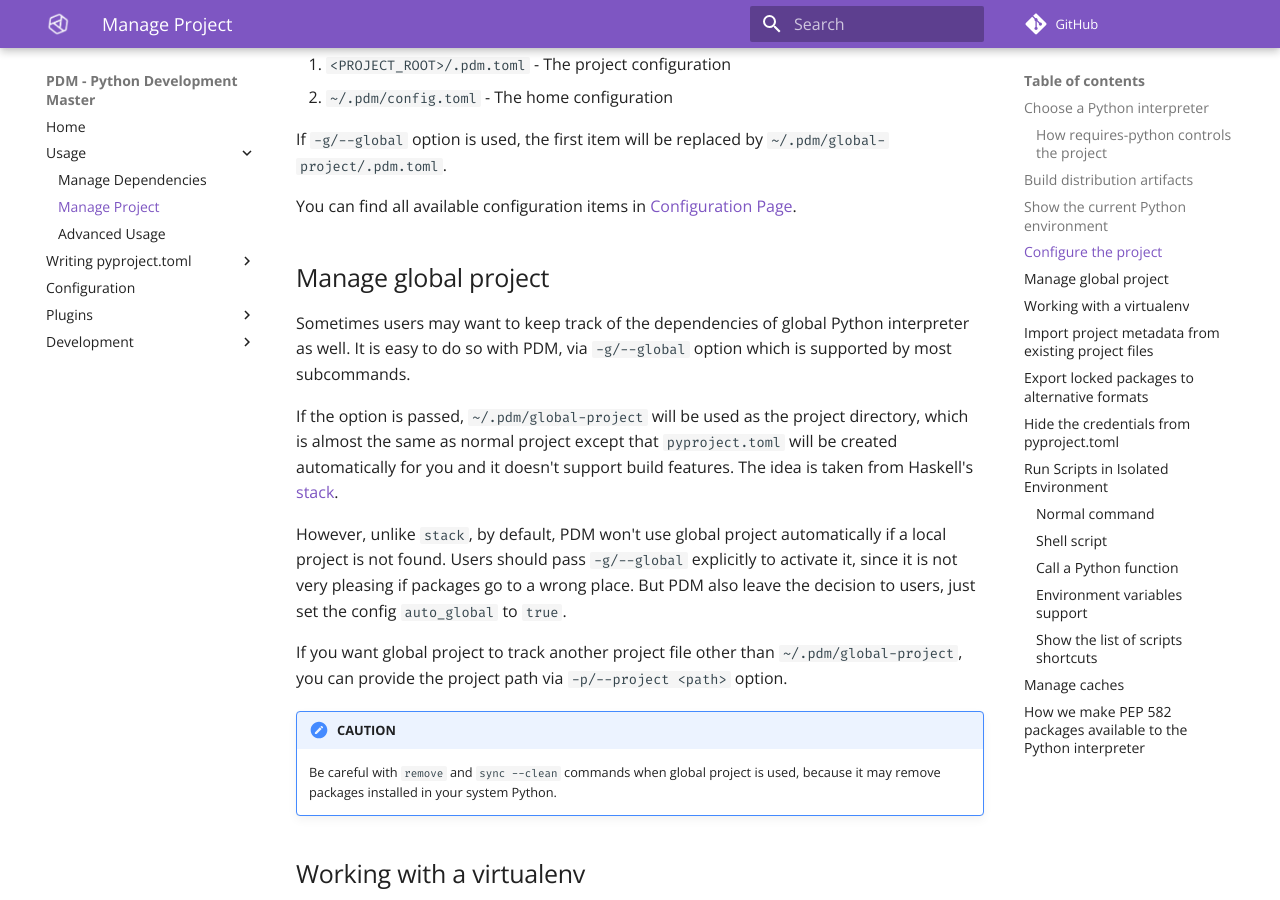
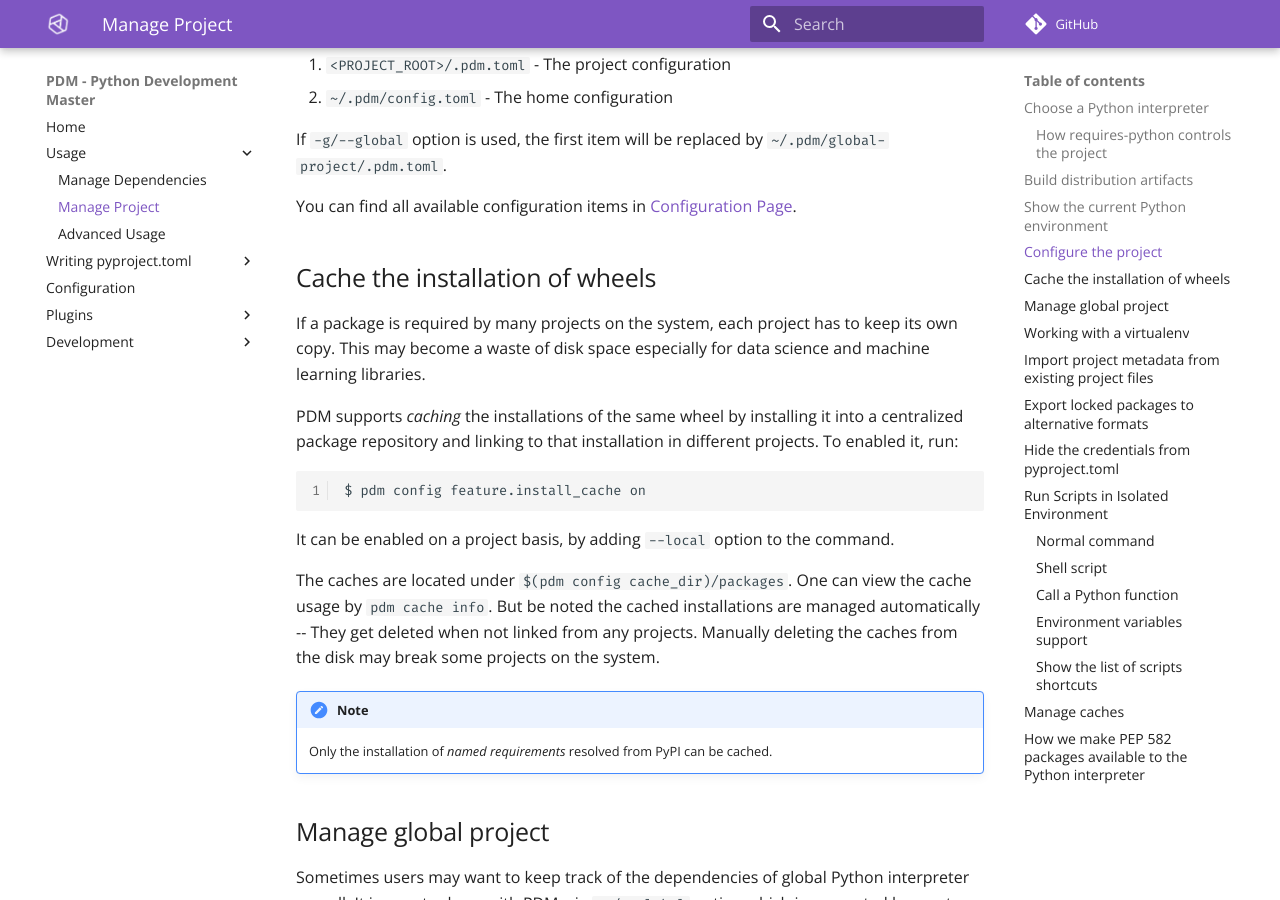
Before and after one commit to ChrisSanderser/pd-ms, an MkDocs documentation site: the page built from docs/docs/usage/project.md, in a window 1280 px wide and 900 px high, scrolled down 2214 px. Built offline with MkDocs 1.6.1 and Material for MkDocs 9.7.7, drawn with Linux system fonts in a browser that asks for light colours; comment, search, counter and statistics services are not loaded.

Commit message:
Write docs for the new feature

````diff
--- a/docs/docs/usage/project.md
+++ b/docs/docs/usage/project.md
@@ -102,6 +102,23 @@ The configuration files are searched in the following order:
 If `-g/--global` option is used, the first item will be replaced by `~/.pdm/global-project/.pdm.toml`.
 
 You can find all available configuration items in [Configuration Page](/configuration/).
+
+## Cache the installation of wheels
+
+If a package is required by many projects on the system, each project has to keep its own copy. This may become a waste of disk space especially for data science and machine learning libraries.
+
+PDM supports *caching* the installations of the same wheel by installing it into a centralized package repository and linking to that installation in different projects. To enabled it, run:
+
+```bash
+$ pdm config feature.install_cache on
+```
+
+It can be enabled on a project basis, by adding `--local` option to the command.
+
+The caches are located under `$(pdm config cache_dir)/packages`. One can view the cache usage by `pdm cache info`. But be noted the cached installations are managed automatically -- They get deleted when not linked from any projects. Manually deleting the caches from the disk may break some projects on the system.
+
+!!! note
+    Only the installation of *named requirements* resolved from PyPI can be cached.
 
 ## Manage global project
 
````
Also changed, not shown: 1 other file.
